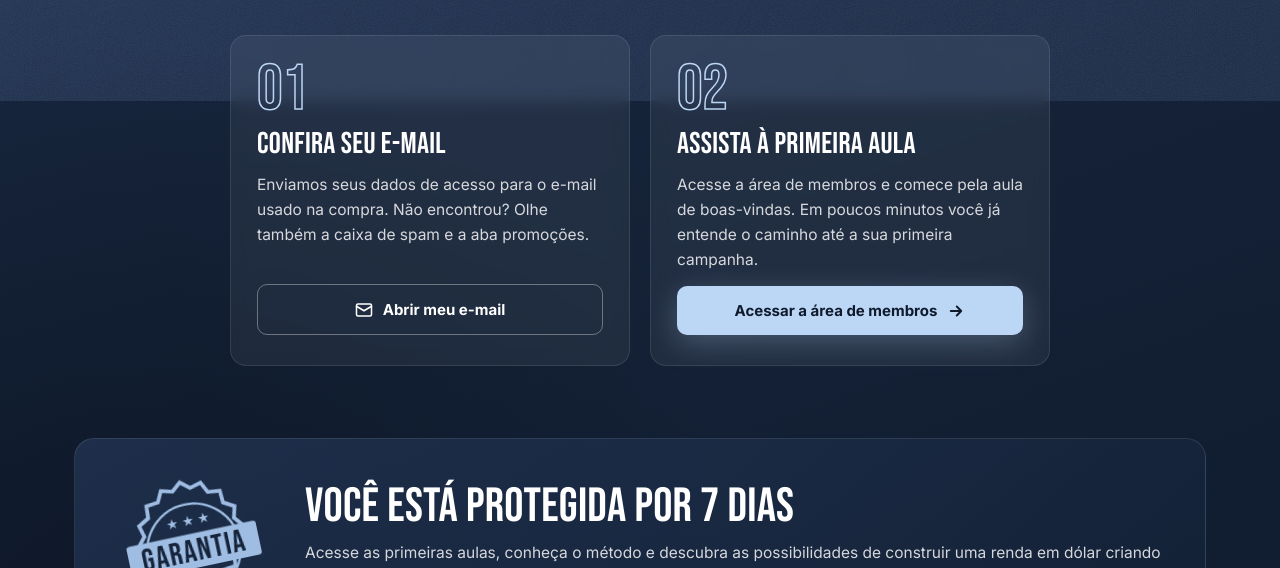
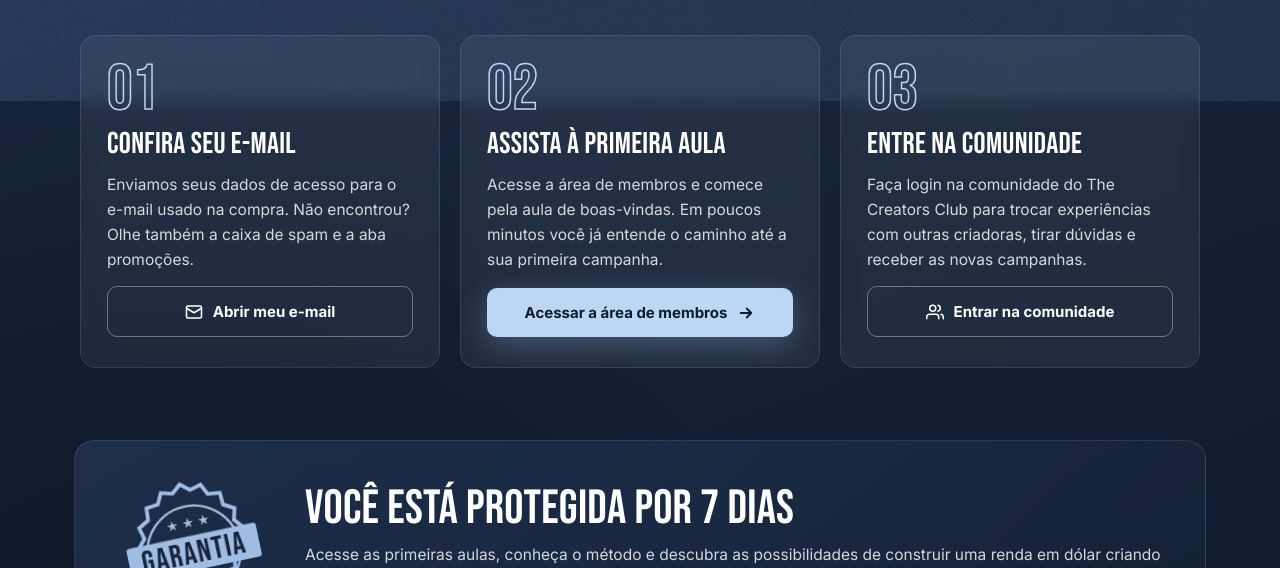
Before and after one commit to amandamerien/TheCreatorsClub, a plain HTML site: page index.html in a window 1280 px wide. Shown: the part 699-1267 px from the top of the page. Drawn offline with Linux system fonts and the light colour scheme.

Commit message:
Adiciona passo de entrada na comunidade
Co-Authored-By: Claude Opus 5.5 <noreply@anthropic.com>

```diff
--- a/index.html
+++ b/index.html
@@ -176,9 +176,9 @@
 
     .steps-grid {
       display: grid;
-      grid-template-columns: repeat(2, 1fr);
+      grid-template-columns: repeat(3, 1fr);
       gap: 20px;
-      max-width: 820px;
+      max-width: 1120px;
       margin: 0 auto;
     }
 
@@ -295,7 +295,7 @@
     }
 
     /* ============ RESPONSIVO ============ */
-    @media (max-width: 720px) {
+    @media (max-width: 960px) {
       .steps-grid { grid-template-columns: 1fr; max-width: 560px; margin: 0 auto; }
     }
 
@@ -370,6 +370,16 @@
               <svg width="18" height="18" viewBox="0 0 24 24" fill="none" stroke="currentColor" stroke-width="2.5" stroke-linecap="round" stroke-linejoin="round" aria-hidden="true"><path d="M5 12h14M13 6l6 6-6 6"/></svg>
             </a>
           </article>
+
+          <article class="card">
+            <span class="num">03</span>
+            <h3>Entre na comunidade</h3>
+            <p>Faça login na comunidade do The Creators Club para trocar experiências com outras criadoras, tirar dúvidas e receber as novas campanhas.</p>
+            <a class="btn btn-outline" href="https://thecreatorsclub.clickmax.club/login" target="_blank" rel="noopener">
+              <svg width="18" height="18" viewBox="0 0 24 24" fill="none" stroke="currentColor" stroke-width="2" stroke-linecap="round" stroke-linejoin="round" aria-hidden="true"><path d="M17 21v-2a4 4 0 0 0-4-4H5a4 4 0 0 0-4 4v2"/><circle cx="9" cy="7" r="4"/><path d="M23 21v-2a4 4 0 0 0-3-3.87"/><path d="M16 3.13a4 4 0 0 1 0 7.75"/></svg>
+              Entrar na comunidade
+            </a>
+          </article>
         </div>
       </div>
     </section>
```
